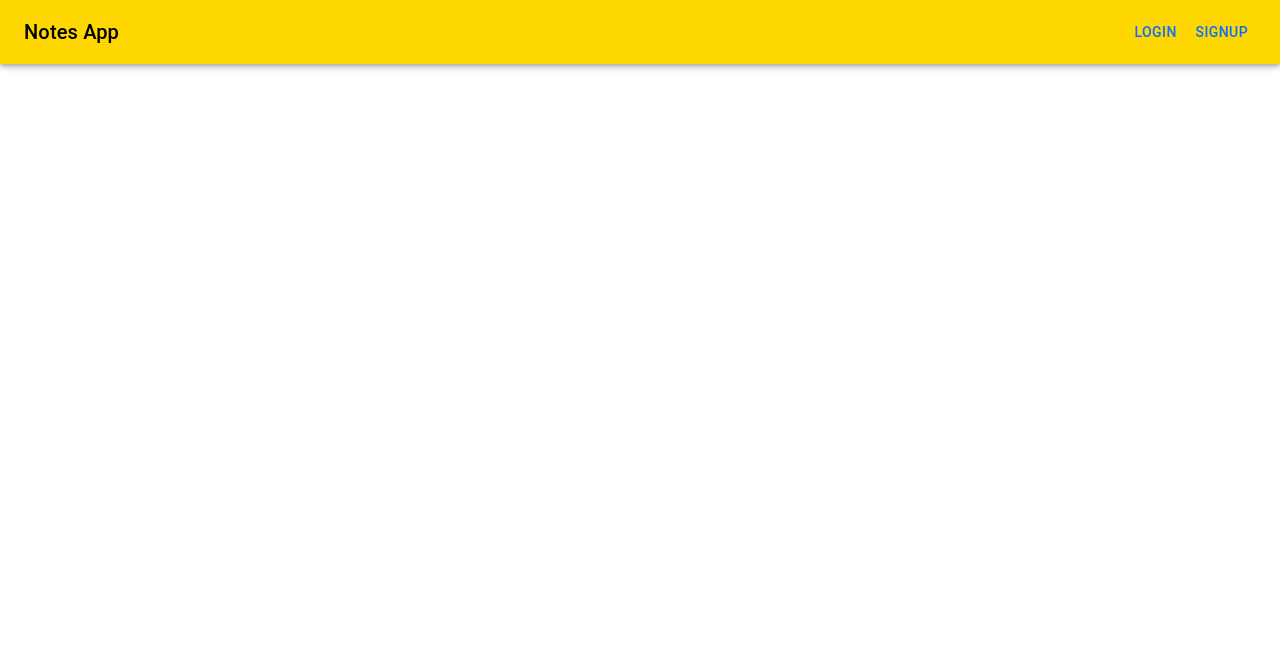
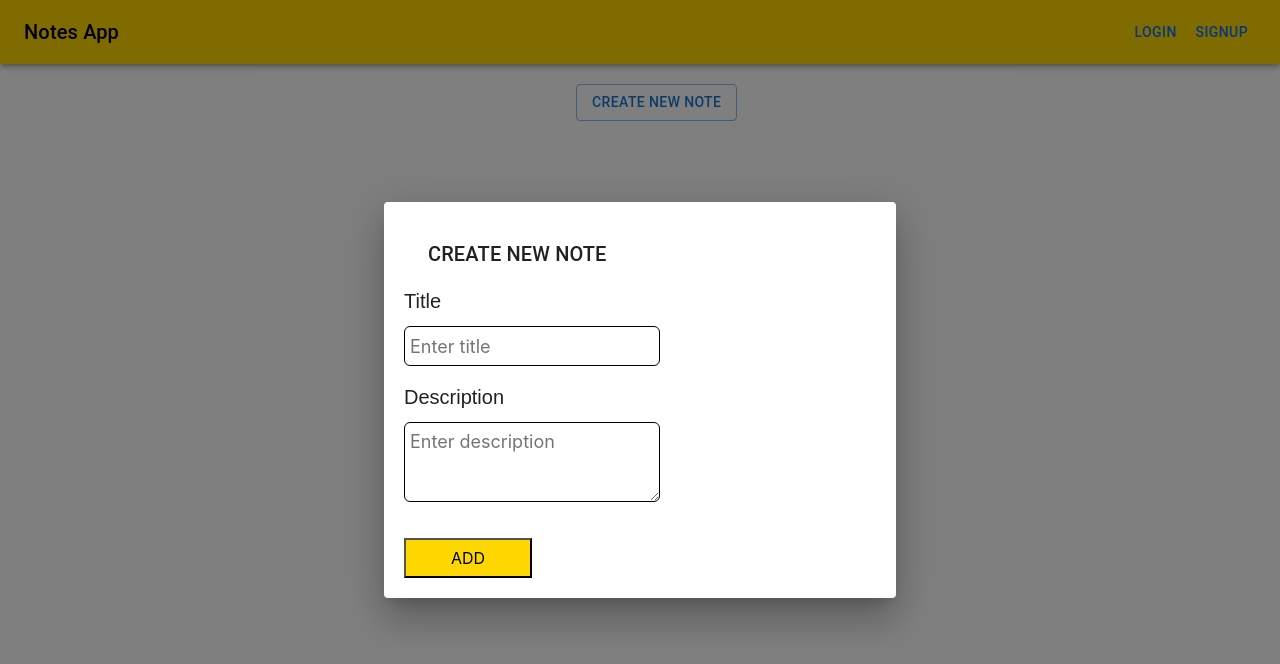
Before and after one commit to soumya-maheshwari/NOTES-APP, a React (Create React App) app in the folder app/: page /notePage in a window 1280 px wide. Shown: the top 664 px of the page. Built offline with nearby package versions, Linux system fonts and the light colour scheme.

Commit message:
notes page ui

```diff
--- a/app/src/App.css
+++ b/app/src/App.css
@@ -15,3 +15,51 @@
   width: 80vw;
   background-color: rgba(230, 233, 235, 0.5);
 }
+.dialog-class {
+  display: flex;
+  flex-direction: column;
+  padding: 20px 20px;
+  width: 40vw;
+}
+
+.form-class {
+  display: flex;
+  flex-direction: column;
+}
+
+.label-class {
+  font-family: sans-serif;
+  font-size: 20px;
+}
+#input-class {
+  border: none;
+  outline: none;
+  border-radius: 6px;
+  font-size: 18px;
+  height: 40px;
+  width: 20vw;
+  border: 1px solid black;
+  margin-bottom: 16px;
+  margin-top: 10px;
+  padding: 5px 5px;
+}
+#desc-class {
+  border: none;
+  outline: none;
+  border-radius: 6px;
+  padding: 5px 5px;
+  font-size: 18px;
+  height: 80px;
+  width: 20vw;
+  border: 1px solid black;
+  margin-bottom: 16px;
+  margin-top: 10px;
+}
+.add {
+  width: 10vw;
+  height: 40px;
+  background-color: gold;
+  color: black;
+  cursor: pointer;
+  margin-top: 20px;
+}
--- a/app/src/App.js
+++ b/app/src/App.js
@@ -4,6 +4,7 @@ import "./App.css";
 import { Button, AppBar, Toolbar, Typography, Container } from "@mui/material";
 import Login from "./Components/Login";
 import Signup from "./Components/Signup";
+import NotePage from "./Components/NotePage";
 function App() {
   const [isLoggedIn, setIsLoggedIn] = useState(false);
   return (
@@ -38,7 +39,7 @@ function App() {
         <Container style={{ paddingTop: "20px" }}>
           <Routes>
             <Route path="/signup" exact element={<Signup />} />
-
+            <Route path="/notePage" exact element={<NotePage />} />
             <Route path="/login" exact element={<Login />} />
           </Routes>
         </Container>
--- /dev/null
+++ b/app/src/Components/NotePage.jsx
@@ -0,0 +1,54 @@
+import React from "react";
+import Dialog from "@mui/material/Dialog";
+import DialogTitle from "@mui/material/DialogTitle";
+import { Button } from "@mui/material";
+const NotePage = () => {
+  const [open, setOpen] = React.useState(true);
+
+  const handleClickOpen = () => {
+    setOpen(true);
+  };
+
+  const handleClose = (value) => {
+    setOpen(false);
+  };
+  return (
+    <>
+      {/* create note */}
+      <Button
+        variant="outlined"
+        onClick={handleClickOpen}
+        style={{
+          //   display: "flex",
+          alignItems: "center",
+          textAlign: "center",
+          //   position: "absolute",
+          left: "40vw",
+        }}
+      >
+        CREATE NEW NOTE
+      </Button>
+
+      <Dialog open={open} onClose={handleClose}>
+        <div className="dialog-class">
+          <DialogTitle>CREATE NEW NOTE</DialogTitle>
+          <form className="form-class">
+            <label className="label-class">Title</label>
+            <input type="text" id="input-class" placeholder="Enter title" />
+            <label className="label-class">Description</label>
+            <textarea
+              id="desc-class"
+              rows={5}
+              placeholder="Enter description "
+            ></textarea>
+            <button type="submit" className="add">
+              ADD
+            </button>
+          </form>
+        </div>
+      </Dialog>
+    </>
+  );
+};
+
+export default NotePage;
```
Also changed, not shown: app/src/Redux/noteSlice.js (added).
